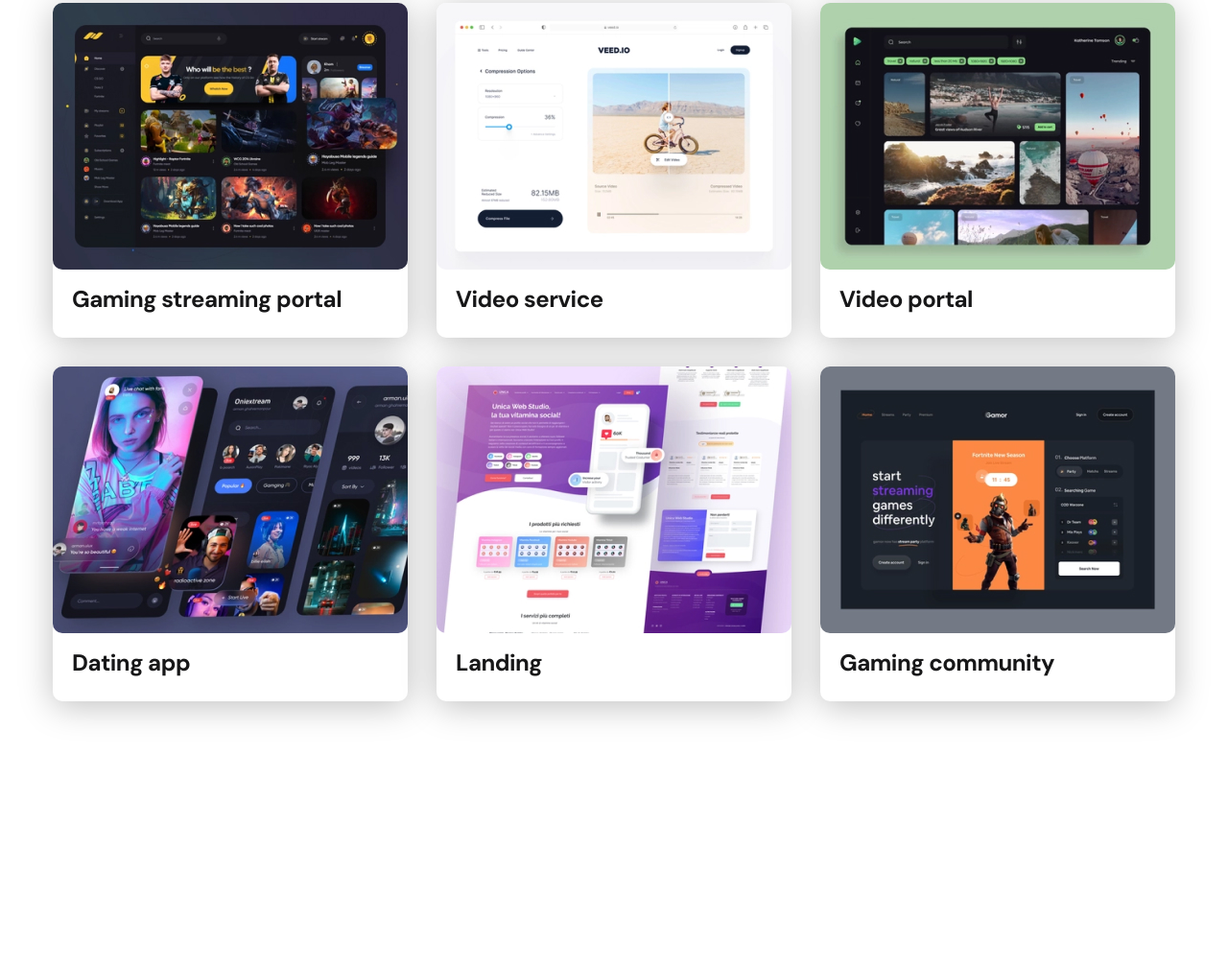
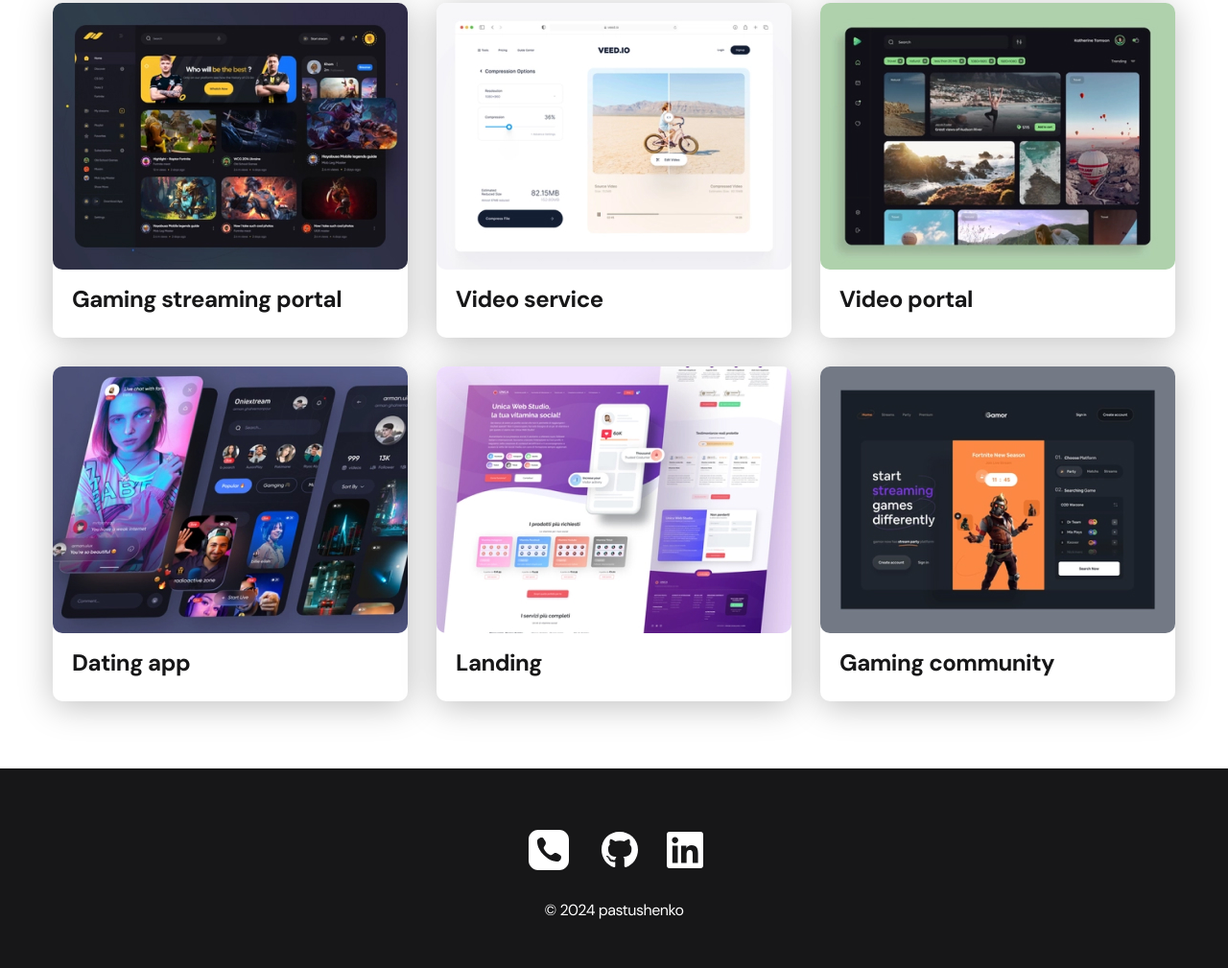
Before and after one commit to anatolievich21/my-portfolio, a plain HTML site: page index.html in a window 1280 px wide. Shown: the part 976-1985 px from the top of the page at 96% size. Before the commit the page ends 1777 px from the top, so only its background shows below. Drawn offline with Linux system fonts and the light colour scheme.

Commit message:
add footer

```diff
--- a/css/main.css
+++ b/css/main.css
@@ -203,6 +203,11 @@ html, body {
     background-color: var(--white);
     box-shadow: 0 5px 35px rgba(0, 0, 0, 0.25);
     border-radius: 10px;
+    transition: transform 0.3s ease;
+}
+
+.project:hover {
+    transform: translateY(-10px);
 }
 
 .project__img {
@@ -217,3 +222,36 @@ html, body {
     line-height: 1.3;
     color: var(--text-color);
 }
+
+/*Footer*/
+
+.footer {
+    padding: 60px 0 50px;
+    background-color: var(--dark-bg);
+    color: var(--header-text);
+}
+
+.footer__wrapper {
+    display: flex;
+    flex-direction: column;
+    align-items: center;
+    row-gap: 27px;
+}
+
+.social {
+    display: flex;
+    column-gap: 30px;
+    align-items: center;
+}
+
+.social__item {
+    transition: transform 0.2s ease-in;
+}
+
+.social__item:hover {
+    transform: scale(1.1);
+}
+
+.copyright {
+    font-size: 16px;
+}
--- a/index.html
+++ b/index.html
@@ -19,6 +19,7 @@
             </div>
         </div>
     </nav>
+
     <header class="header">
         <div class="header__wrapper">
             <h1 class="header__title">
@@ -31,6 +32,7 @@
             <a href="#" class="btn">Download CV</a>
         </div>
     </header>
+
     <main class="section">
         <div class="container">
             <h2 class="title-1">Projects</h2>
@@ -74,5 +76,20 @@
             </ul>
         </div>
     </main>
+
+    <footer class="footer">
+        <div class="container">
+            <div class="footer__wrapper">
+                <ul class="social">
+                    <li class="social__item"><a href="#"><img src="./img/icons/phone.svg" alt="PhoneNumber"></a></li>
+                    <li class="social__item"><a href="#"><img src="./img/icons/git.svg" alt="GitHub"></a></li>
+                    <li class="social__item"><a href="#"><img src="./img/icons/link.svg" alt="LinkedIn"></a></li>
+                </ul>
+                <div class="copyright">
+                    <p>© 2024 pastushenko</p>
+                </div>
+            </div>
+        </div>
+    </footer>
 </body>
 </html>
```
Also changed, not shown: img/icons/git.svg (added), img/icons/link.svg (added), img/icons/phone.svg (added).
